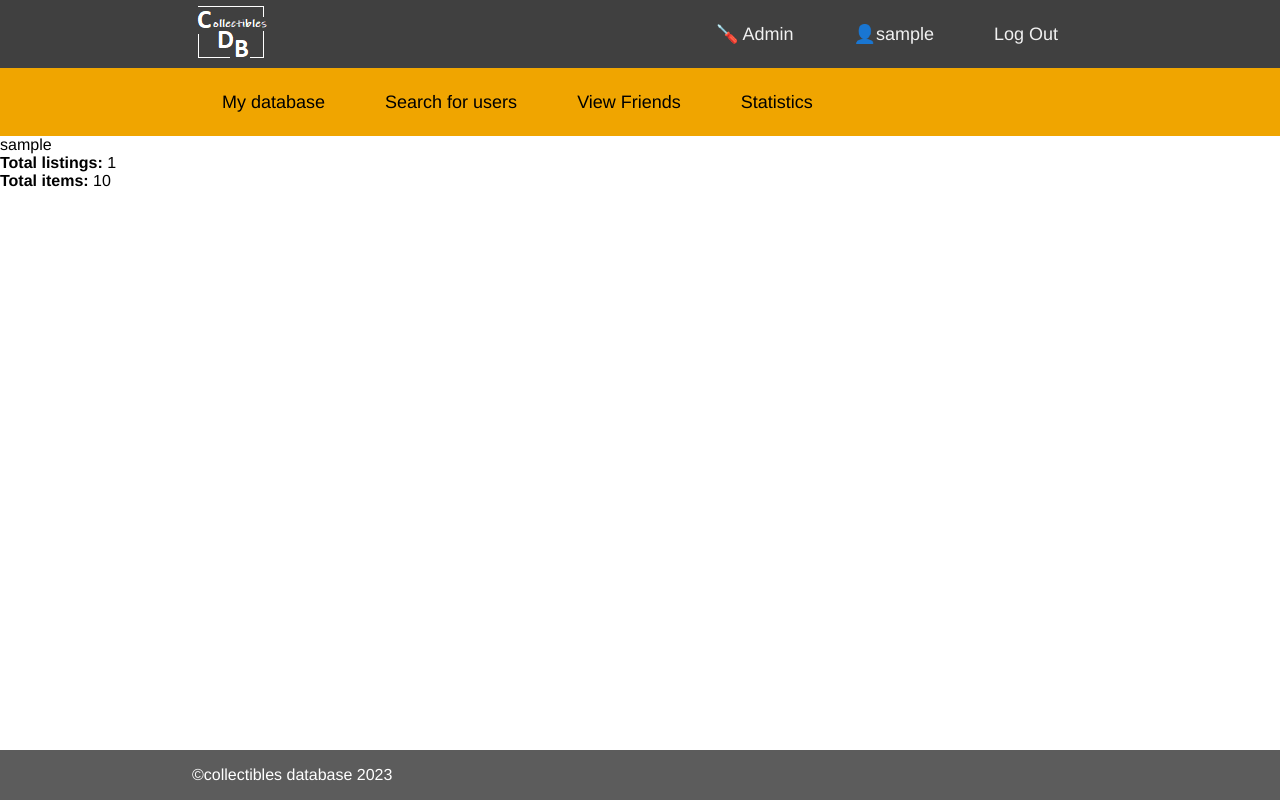
After one commit to 32ndOfAnInch/collectibles_database, a Django app: page /collectibles/statistics in a window 1280 px wide. The commit adds this page. Run offline with Django 4.2, Linux system fonts and the light colour scheme; a user stored in the database is signed in; tables that the repository leaves empty hold one stand-in row (values such as "Sample post").

Commit message:
started to add statistics

```diff
--- a/collectibles_database/collectibles_db_app/templates/base.html
+++ b/collectibles_database/collectibles_db_app/templates/base.html
@@ -18,7 +18,7 @@
 
     <input class="navbar-input" type="checkbox" id="toggle">
     <nav>
-        <a class="logo" href="#"><img src="{% static 'collectibles/img/logo.bmp' %}"></a>
+        <a class="logo" href="{% url 'index' %}"><img src="{% static 'collectibles/img/logo.bmp' %}"></a>
 
         <label class="navbar-toggler" for="toggle">
             <span class="bar"></span>
@@ -77,7 +77,7 @@
                 <a class="nav-link" href="{% url 'friends_list' %}">View Friends</a>
             </li>
             <li class="nav-item">
-                <a class="nav-link" href="{% url 'friends_list' %}">Statistics</a>
+                <a class="nav-link" href="{% url 'statistics' %}">Statistics</a>
             </li>
         </ul>
     </nav>
--- /dev/null
+++ b/collectibles_database/collectibles_db_app/templates/collectibles_database/collectibles_statistics.html
@@ -0,0 +1,11 @@
+{% extends 'base.html' %}
+
+{% block title %} {{ block.super }} {% endblock title %}
+
+{% block content %}
+{{ user.username }}
+<ul>
+    <li><strong>Total listings:</strong> {{ total_records }}</li>
+    <li><strong>Total items:</strong> {{ total_items }}</li>
+</ul>
+{% endblock content %}
--- a/collectibles_database/collectibles_db_app/urls.py
+++ b/collectibles_database/collectibles_db_app/urls.py
@@ -10,4 +10,5 @@ urlpatterns = [
     path('collectibles/create/', views.CreateItemView.as_view(), name='create_new_item'),
     path('collectibles/delete/<int:pk>/', views.DeleteItemView.as_view(), name='delete_item'),
     path('get_values/', views.get_values, name='get_values'),
+    path('collectibles/statistics', views.statistics_view, name='statistics'),
 ]
--- a/collectibles_database/collectibles_db_app/views.py
+++ b/collectibles_database/collectibles_db_app/views.py
@@ -1,10 +1,11 @@
 from typing import Any, Dict
 from datetime import datetime
 from django.shortcuts import render, get_object_or_404
+from django.contrib.auth import get_user_model
 from django.contrib.auth.mixins import LoginRequiredMixin, UserPassesTestMixin
 from django.views.generic import ListView, CreateView, UpdateView, DeleteView, DetailView
 from django.db.models.query import QuerySet
-from django.db.models import Q
+from django.db.models import Q, Sum
 from . import models
 from . import forms
 from django.urls import reverse, reverse_lazy
@@ -12,6 +13,9 @@ from django.utils.translation import gettext_lazy as _
 from django.contrib import messages
 from django.http import Http404, JsonResponse
 from django.contrib.auth.decorators import login_required
+
+
+User = get_user_model()
 
 
 def index(request):
@@ -65,10 +69,25 @@ class FriendCollectiblesListView(LoginRequiredMixin, ListView):
         # If the logged-in user is not friends with the requested user, raise 404 error
         raise Http404("You are not authorized to view this page.")
 
+
 @login_required
 def item_detail(request, pk: int):
     return render(request, 'collectibles_database/collectible_item_detail.html',
                   {'item': get_object_or_404(models.CollectibleItem, pk=pk)})
+
+
+@login_required
+def statistics_view(request):
+    total_records = models.CollectibleItem.objects.filter(user=request.user).count()
+    total_items = models.CollectibleItem.objects.filter(user=request.user).aggregate(
+        total_items=Sum('quantity'))['total_items']
+
+    context = {
+        'total_records': total_records,
+        'total_items': total_items,
+    }
+
+    return render(request, 'collectibles_database/collectibles_statistics.html', context)
 
 
 class CreateItemView(LoginRequiredMixin, UserPassesTestMixin, CreateView):
```
